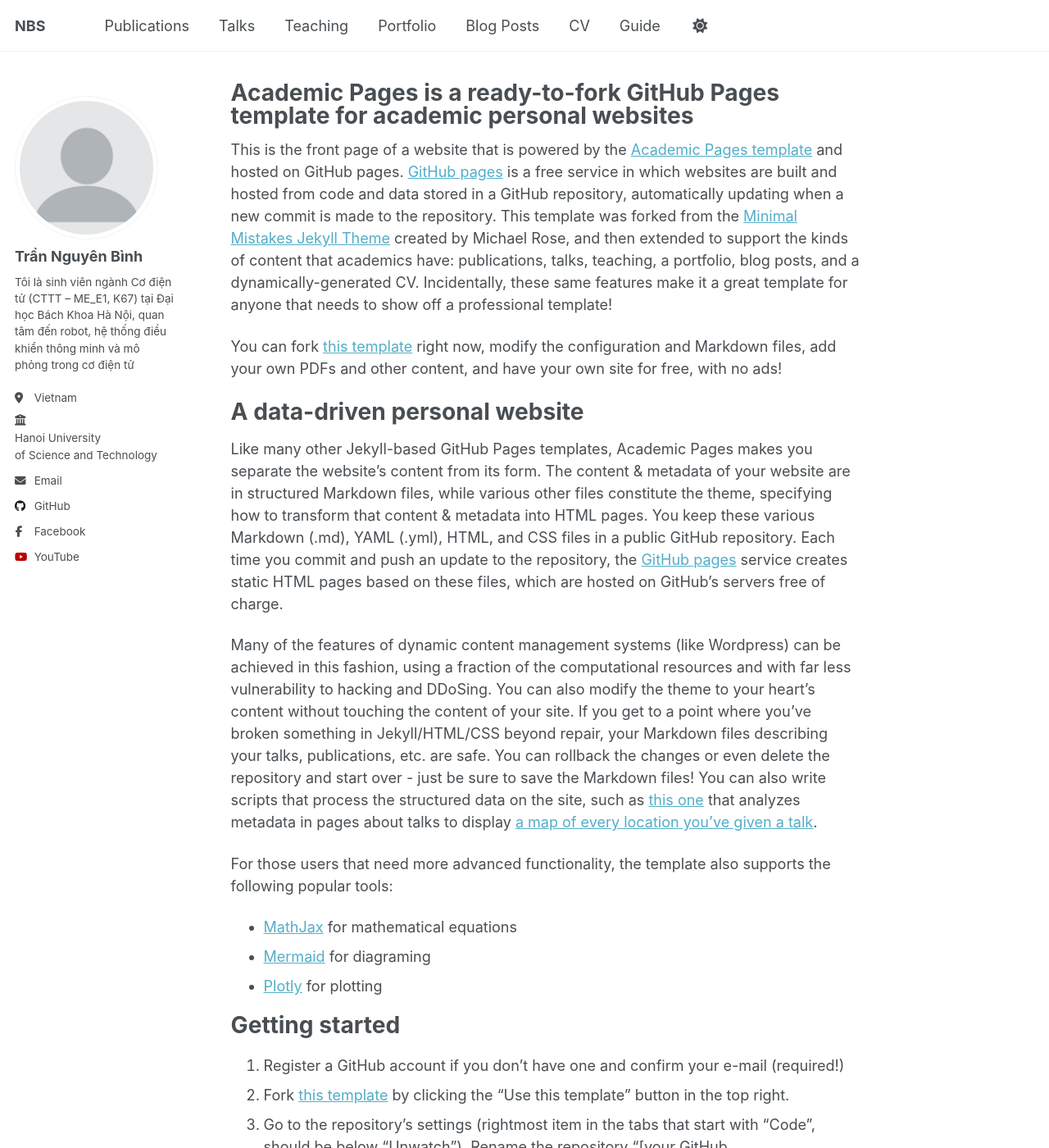
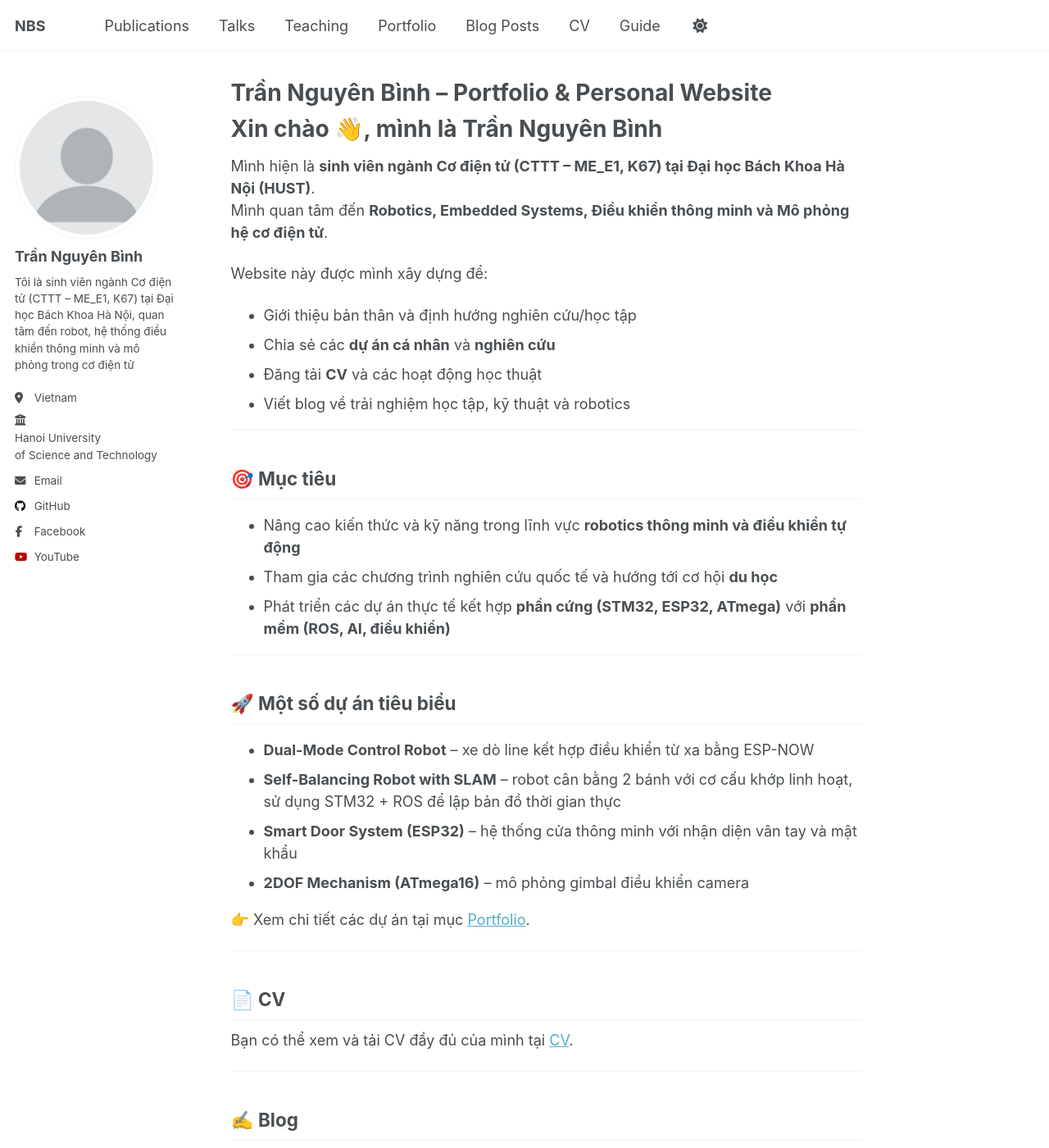
Before and after one commit to nguyenbinh-shark/nguyenbinh-shark.github.io, a Jekyll site: the page built from _pages/about.md, in a window 1280 px wide and 1400 px high. Shown: the whole window at 82% size. Built offline with Jekyll 4.4.1, drawn with Linux system fonts in a browser that asks for light colours; a script that is not in the unit is left out; some of the changed text lies outside the part shown.

Commit message:
Update about.md

```diff
--- a/_pages/about.md
+++ b/_pages/about.md
@@ -1,56 +1,56 @@
 ---
 permalink: /
-title: "Academic Pages is a ready-to-fork GitHub Pages template for academic personal websites"
+title: "Trần Nguyên Bình – Portfolio & Personal Website"
 author_profile: true
 redirect_from:
   - /about/
   - /about.html
 ---
 
-This is the front page of a website that is powered by the [Academic Pages template](https://github.com/academicpages/academicpages.github.io) and hosted on GitHub pages. [GitHub pages](https://pages.github.com) is a free service in which websites are built and hosted from code and data stored in a GitHub repository, automatically updating when a new commit is made to the repository. This template was forked from the [Minimal Mistakes Jekyll Theme](https://mmistakes.github.io/minimal-mistakes/) created by Michael Rose, and then extended to support the kinds of content that academics have: publications, talks, teaching, a portfolio, blog posts, and a dynamically-generated CV. Incidentally, these same features make it a great template for anyone that needs to show off a professional template!
+# Xin chào 👋, mình là Trần Nguyên Bình
 
- You can fork [this template](https://github.com/academicpages/academicpages.github.io) right now, modify the configuration and Markdown files, add your own PDFs and other content, and have your own site for free, with no ads!
+Mình hiện là **sinh viên ngành Cơ điện tử (CTTT – ME_E1, K67) tại Đại học Bách Khoa Hà Nội (HUST)**.
+Mình quan tâm đến **Robotics, Embedded Systems, Điều khiển thông minh và Mô phỏng hệ cơ điện tử**.
 
-A data-driven personal website
-======
-Like many other Jekyll-based GitHub Pages templates, Academic Pages makes you separate the website's content from its form. The content & metadata of your website are in structured Markdown files, while various other files constitute the theme, specifying how to transform that content & metadata into HTML pages. You keep these various Markdown (.md), YAML (.yml), HTML, and CSS files in a public GitHub repository. Each time you commit and push an update to the repository, the [GitHub pages](https://pages.github.com/) service creates static HTML pages based on these files, which are hosted on GitHub's servers free of charge.
+Website này được mình xây dựng để:
+- Giới thiệu bản thân và định hướng nghiên cứu/học tập
+- Chia sẻ các **dự án cá nhân** và **nghiên cứu**
+- Đăng tải **CV** và các hoạt động học thuật
+- Viết blog về trải nghiệm học tập, kỹ thuật và robotics
 
-Many of the features of dynamic content management systems (like Wordpress) can be achieved in this fashion, using a fraction of the computational resources and with far less vulnerability to hacking and DDoSing. You can also modify the theme to your heart's content without touching the content of your site. If you get to a point where you've broken something in Jekyll/HTML/CSS beyond repair, your Markdown files describing your talks, publications, etc. are safe. You can rollback the changes or even delete the repository and start over - just be sure to save the Markdown files! You can also write scripts that process the structured data on the site, such as [this one](https://github.com/academicpages/academicpages.github.io/blob/master/talkmap.ipynb) that analyzes metadata in pages about talks to display [a map of every location you've given a talk](https://academicpages.github.io/talkmap.html).
+---
 
-For those users that need more advanced functionality, the template also supports the following popular tools:
-- [MathJax](https://www.mathjax.org/) for mathematical equations
-- [Mermaid](https://mermaid.js.org/) for diagraming
-- [Plotly](https://plotly.com/javascript/) for plotting
+## 🎯 Mục tiêu
+- Nâng cao kiến thức và kỹ năng trong lĩnh vực **robotics thông minh và điều khiển tự động**
+- Tham gia các chương trình nghiên cứu quốc tế và hướng tới cơ hội **du học**
+- Phát triển các dự án thực tế kết hợp **phần cứng (STM32, ESP32, ATmega)** với **phần mềm (ROS, AI, điều khiển)**
 
-Getting started
-======
-1. Register a GitHub account if you don't have one and confirm your e-mail (required!)
-1. Fork [this template](https://github.com/academicpages/academicpages.github.io) by clicking the "Use this template" button in the top right.
-1. Go to the repository's settings (rightmost item in the tabs that start with "Code", should be below "Unwatch"). Rename the repository "[your GitHub username].github.io", which will also be your website's URL.
-1. Set site-wide configuration and create content & metadata (see below -- also see [this set of diffs](http://archive.is/3TPas) showing what files were changed to set up [an example site](https://getorg-testacct.github.io) for a user with the username "getorg-testacct")
-1. Upload any files (like PDFs, .zip files, etc.) to the files/ directory. They will appear at https://[your GitHub username].github.io/files/example.pdf.
-1. Check status by going to the repository settings, in the "GitHub pages" section
+---
 
-Site-wide configuration
-------
-The main configuration file for the site is in the base directory in [_config.yml](https://github.com/academicpages/academicpages.github.io/blob/master/_config.yml), which defines the content in the sidebars and other site-wide features. You will need to replace the default variables with ones about yourself and your site's github repository. The configuration file for the top menu is in [_data/navigation.yml](https://github.com/academicpages/academicpages.github.io/blob/master/_data/navigation.yml). For example, if you don't have a portfolio or blog posts, you can remove those items from that navigation.yml file to remove them from the header.
+## 🚀 Một số dự án tiêu biểu
+- **Dual-Mode Control Robot** – xe dò line kết hợp điều khiển từ xa bằng ESP-NOW
+- **Self-Balancing Robot with SLAM** – robot cân bằng 2 bánh với cơ cấu khớp linh hoạt, sử dụng STM32 + ROS để lập bản đồ thời gian thực
+- **Smart Door System (ESP32)** – hệ thống cửa thông minh với nhận diện vân tay và mật khẩu
+- **2DOF Mechanism (ATmega16)** – mô phỏng gimbal điều khiển camera
 
-Create content & metadata
-------
-For site content, there is one Markdown file for each type of content, which are stored in directories like _publications, _talks, _posts, _teaching, or _pages. For example, each talk is a Markdown file in the [_talks directory](https://github.com/academicpages/academicpages.github.io/tree/master/_talks). At the top of each Markdown file is structured data in YAML about the talk, which the theme will parse to do lots of cool stuff. The same structured data about a talk is used to generate the list of talks on the [Talks page](https://academicpages.github.io/talks), each [individual page](https://academicpages.github.io/talks/2012-03-01-talk-1) for specific talks, the talks section for the [CV page](https://academicpages.github.io/cv), and the [map of places you've given a talk](https://academicpages.github.io/talkmap.html) (if you run this [python file](https://github.com/academicpages/academicpages.github.io/blob/master/talkmap.py) or [Jupyter notebook](https://github.com/academicpages/academicpages.github.io/blob/master/talkmap.ipynb), which creates the HTML for the map based on the contents of the _talks directory).
+👉 Xem chi tiết các dự án tại mục [Portfolio](/portfolio/).
 
-**Markdown generator**
+---
 
-The repository includes [a set of Jupyter notebooks](https://github.com/academicpages/academicpages.github.io/tree/master/markdown_generator
-) that converts a CSV containing structured data about talks or presentations into individual Markdown files that will be properly formatted for the Academic Pages template. The sample CSVs in that directory are the ones I used to create my own personal website at stuartgeiger.com. My usual workflow is that I keep a spreadsheet of my publications and talks, then run the code in these notebooks to generate the Markdown files, then commit and push them to the GitHub repository.
+## 📄 CV
+Bạn có thể xem và tải CV đầy đủ của mình tại [CV](/cv/).
 
-How to edit your site's GitHub repository
-------
-Many people use a git client to create files on their local computer and then push them to GitHub's servers. If you are not familiar with git, you can directly edit these configuration and Markdown files directly in the github.com interface. Navigate to a file (like [this one](https://github.com/academicpages/academicpages.github.io/blob/master/_talks/2012-03-01-talk-1.md) and click the pencil icon in the top right of the content preview (to the right of the "Raw | Blame | History" buttons). You can delete a file by clicking the trashcan icon to the right of the pencil icon. You can also create new files or upload files by navigating to a directory and clicking the "Create new file" or "Upload files" buttons.
+---
 
-Example: editing a Markdown file for a talk
-![Editing a Markdown file for a talk](/images/editing-talk.png)
+## ✍️ Blog
+Mình thường chia sẻ kinh nghiệm về:
+- Lập trình vi điều khiển (ESP32, STM32, ATmega)
+- PID, FOC, và các thuật toán điều khiển robot
+- ROS và mô phỏng robot với Gazebo/Matlab
 
-For more info
-------
-More info about configuring Academic Pages can be found in [the guide](https://academicpages.github.io/markdown/), the [growing wiki](https://github.com/academicpages/academicpages.github.io/wiki), and you can always [ask a question on GitHub](https://github.com/academicpages/academicpages.github.io/discussions). The [guides for the Minimal Mistakes theme](https://mmistakes.github.io/minimal-mistakes/docs/configuration/) (which this theme was forked from) might also be helpful.
+👉 Xem các bài viết mới tại [Blog](/year-archive/).
+
+---
+
+Cảm ơn bạn đã ghé thăm website! Nếu muốn kết nối, hãy liên hệ qua email:
+📧 [trannguyenbinh.shark@gmail.com](mailto:trannguyenbinh.shark@gmail.com)
```
